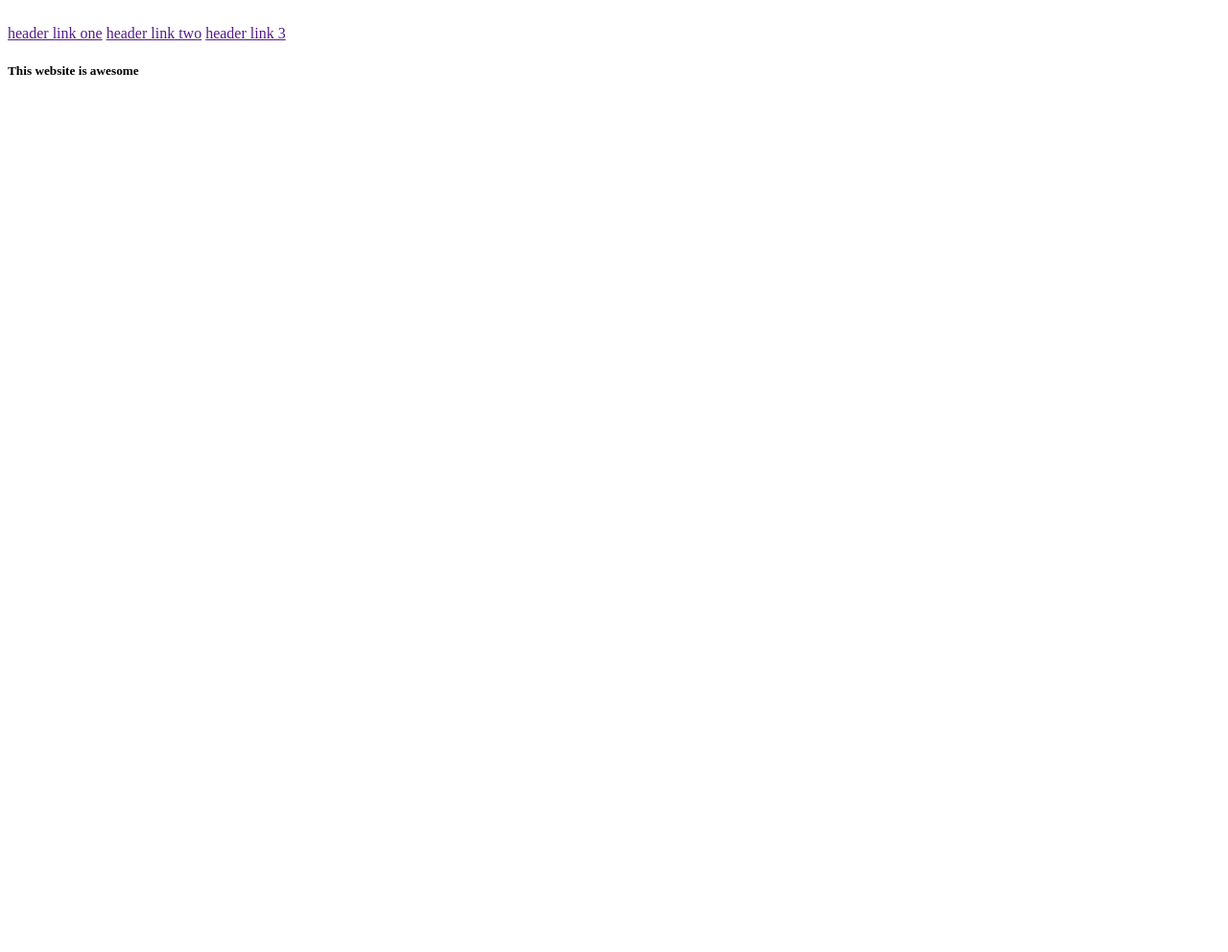
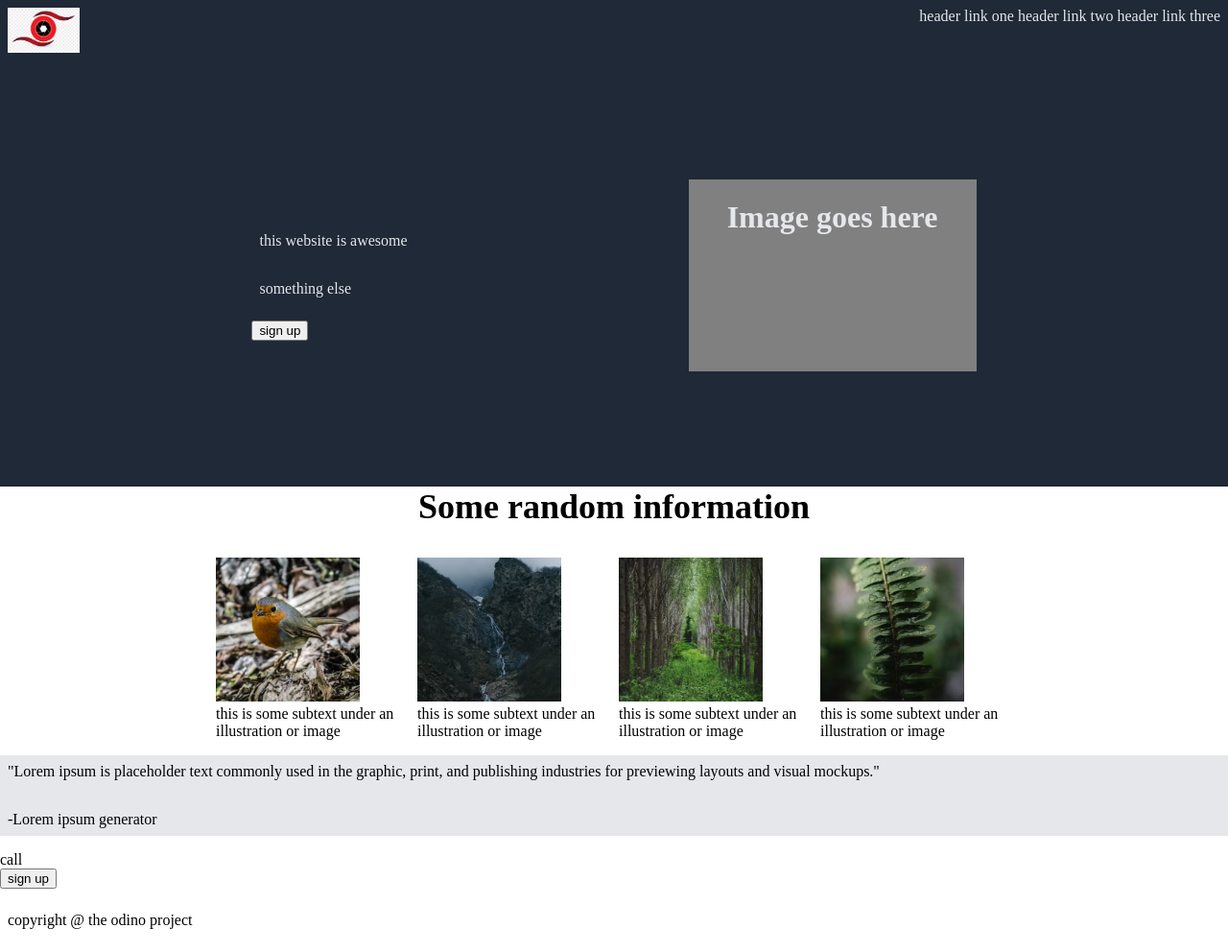
Before and after one commit to LostStudent101/LandingPage, a plain HTML site: page index.html in a window 1280 px wide. Shown: the whole page at 96% size. Before the commit the page ends 800 px from the top, so only its background shows below. Drawn offline with Linux system fonts and the light colour scheme.

Commit message:
finished index html and started working css and added images

```diff
--- a/index.html
+++ b/index.html
@@ -6,22 +6,67 @@
     <link rel="stylesheet" href="style.css">
 </head>
 
-<body>
+<body style="margin: 0;">
     <div class="header">
         <div class="logo">
-            <img src="" alt="">
+            <img src="../images/logo.png" alt="">
         </div>
         <div class="links">
             <a href="">header link one</a>
             <a href="">header link two</a>
-            <a href="">header link 3</a>
+            <a href="">header link three</a>
         </div>
-        <div class="header-content"></div>
+    </div>
+    <div class="header-content">
+            <div class="left">
+                <p>this website is awesome</p>
+                <p>something else</p>
+                <button>sign up</button>
+            </div>
             <div class="right">
-                <h5>This website is awesome</h5>
+                <h1>Image goes here</h1>
             </div>
+    </div>
+    <div class="secondary"> Some random information</div>
+
+            <div class="container">
+            <div class="image">
+                <img src="/images/bird.jpg" alt="">
+                <div class="text">this is some subtext under an illustration or image</div>
+            </div>
+            <div class="image">
+                <img src="images/water.jpg" alt="">
+                <div class="text">this is some subtext under an illustration or image</div>
+            </div>
+            <div class="image">
+                <img src="images/forest.jpg" alt="">
+                <div class="text">this is some subtext under an illustration or image</div>
+            </div>
+                <div class="image">
+                <img src="images/leaf.jpg" alt="">
+                <div class="text">this is some subtext under an illustration or image</div>
+            </div>
+
+    </div>
+    <div class="third">
+        <p id="quote">
+            "Lorem ipsum is placeholder text commonly used in the graphic,
+            print, and publishing industries for previewing layouts and visual mockups."
+        </p>
+        <p>-Lorem ipsum generator</p>
+    </div>
+    <div class="fourth">
+        <div class="content">
+            call
+        </div>
+        <button>sign up</button>
 
     </div>
 
 </body>
+
+<footer>
+    <p>copyright @ the odino project</p>
+
+</footer>
 </html>
--- a/style.css
+++ b/style.css
@@ -0,0 +1,105 @@
+.header, .header-content
+{
+    display: flex;
+    background-color: #1f2937;
+    color: #e5e7eb;
+
+}
+
+.logo img
+{
+       width: 75px;
+       height: auto;
+
+}
+
+.header
+{
+    flex: 1;
+    justify-content: space-between;
+    padding: 8px;
+    margin: 0px;
+}
+.header-content
+{
+
+    flex:1;
+    justify-content: space-around;
+    align-items: center;
+    padding: 120px;
+}
+
+.right
+{
+    background-color: gray;
+    width: 300px;
+    height: 200px;
+    justify-items: center;
+    text-align: center;
+}
+
+.links
+{
+    justify-content: space-between;
+    gap: 8px;
+}
+p
+{
+    text-align: left;
+    padding: 8px;
+}
+a
+{
+    text-decoration: none;
+    font-size: 18 px;
+    color: #e5e7eb;
+
+
+}
+
+.secondary
+{
+    display: flex;
+    justify-content: space-around;
+    flex-direction: column;
+
+}
+.secondary
+{
+    font-size: 36px;
+    font-weight: 900;
+    margin-bottom: 32px;
+    text-align: center;
+
+}
+
+.container
+{  display: flex;
+   flex: 1;
+   justify-content: center;
+   gap: 10px;
+
+}
+
+.image
+{
+  max-width: 200px;
+}
+
+img
+{
+    width: 150px;
+    height: 150px;
+    object-fit: cover;
+}
+
+#quote
+{
+    justify-content: end;
+    padding: 12px, 12px, 0px, 12px;
+}
+
+.third
+{
+    background-color: #e5e7eb;
+}
```
Also changed, not shown: images/bird.jpg (added), images/forest.jpg (added), images/leaf.jpg (added), images/logo.png (added), images/water.jpg (added).
